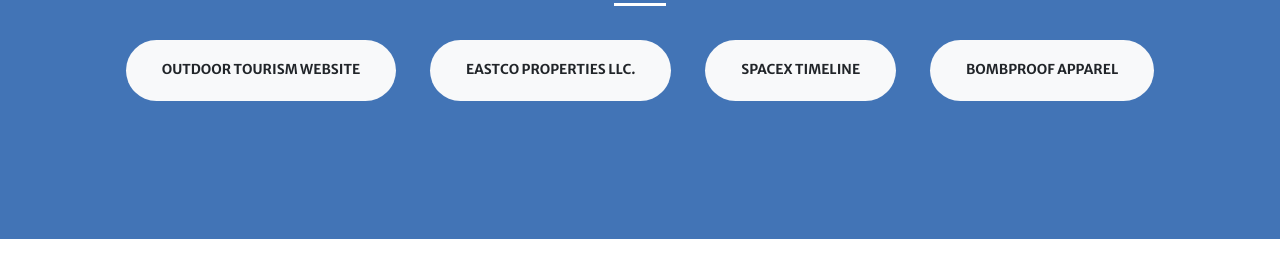
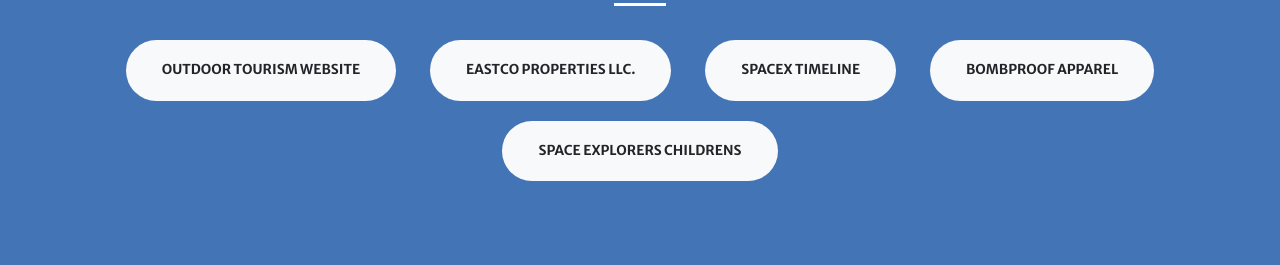
Before and after one commit to gr4vty/portfolio, a plain HTML site: page index.html in a window 1280 px wide. Shown: the part 2199-2464 px from the top of the page. Drawn offline with nearby package versions, Linux system fonts and the light colour scheme.

Commit message:
Update index.html

```diff
--- a/index.html
+++ b/index.html
@@ -109,6 +109,7 @@
                     <a class="btn btn-light btn-xl" target="_blank" href="https://gr4vty.github.io/EastCo/" style="margin: 10px 15px; ">EastCo Properties llc.</a>
                     <a class="btn btn-light btn-xl" target="_blank" href="https://gr4vty.github.io/SpaceX/" style="margin: 10px 15px; ">SpaceX Timeline</a>
                     <a class="btn btn-light btn-xl" target="_blank" href="https://gr4vty.github.io/business/" style="margin: 10px 15px; ">Bombproof Apparel</a>
+                    <a class="btn btn-light btn-xl" target="_blank" href="https://gr4vty.github.io/space-explorers/" style="margin: 10px 15px; ">Space eXplorers Childrens</a>
                 </div>
             </section>
         </div>
```
